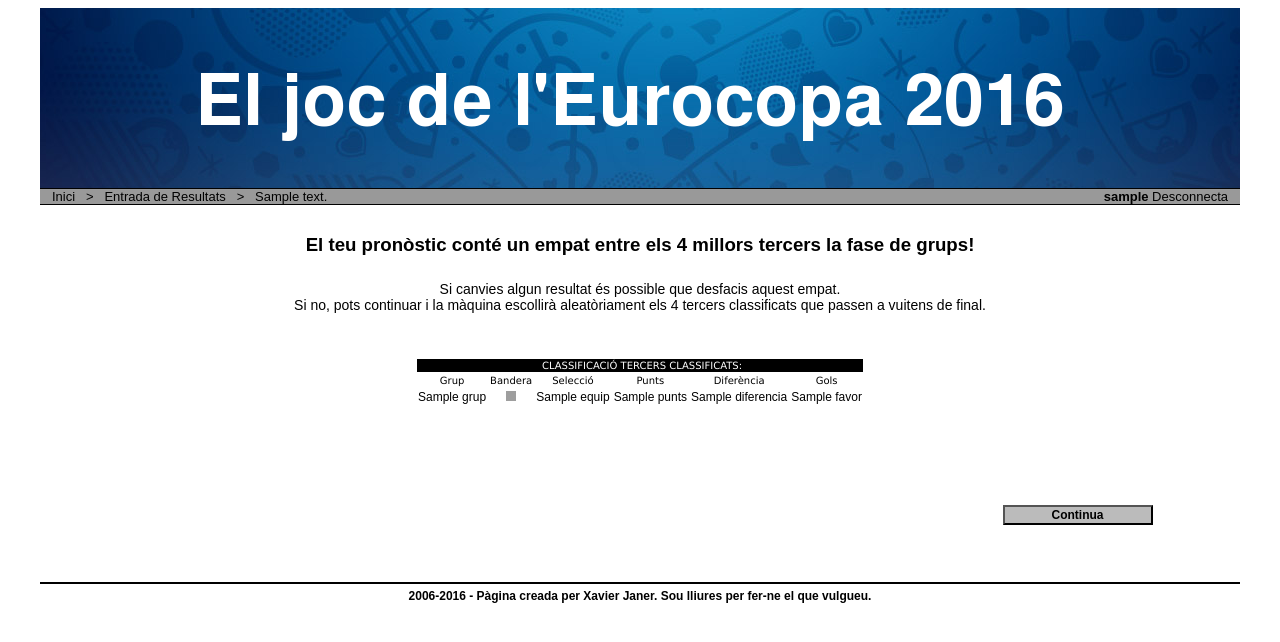
After one commit to xjaner/euro2016, a Django app: template joc/templates/joc/tercers.html in a window 1280 px wide. The commit adds this page. Shown: the top 642 px of the page. Run offline with Django 3.2, Linux system fonts and the light colour scheme; the template is opened without the code that fills it: most values are stand-ins (such as "Sample title", 1, 10 or a date in 2020); parts of the project's set-up code (start-up, migrations or seed data) failed here and were passed over; some libraries are stand-ins or nearby versions; grey boxes are pictures that could not be loaded.

Commit message:
Afegida la pantalla d'empat de tercers

```diff
--- a/assets/css/style.css
+++ b/assets/css/style.css
@@ -105,3 +105,31 @@ text-align: left;
 width: 48%;
 margin-right: 2%;
 }
+
+
+#classificacio_tercers
+{
+font-size: 12px;
+}
+
+#classificacio_tercers a
+{
+color: black;
+text-decoration: none;
+}
+
+#classificacio_tercers a:hover
+{
+text-decoration: underline;
+}
+
+#avis
+{
+font-size: 14px;
+}
+
+#avis a
+{
+font-size: 14px;
+color: black;
+}
--- /dev/null
+++ b/joc/templates/joc/tercers.html
@@ -0,0 +1,63 @@
+{% extends "joc/base.html" %}
+{% load i18n %}
+{% load staticfiles %}
+
+{% block stylesheets %}
+<link rel="stylesheet" type="text/css" href="{% static "css/style.css" %}">
+<link rel="stylesheet" type="text/css" href="{% static "css/estil_grup.css" %}">
+{% if not equips_classificacio %}
+<link rel="stylesheet" type="text/css" href="{% static "css/estil_eliminatoria.css" %}">
+{% endif %}
+{% endblock stylesheets %}
+
+{% block title %}Entrada dels resultats - {{ text_grup}}{% endblock %}
+
+{% block navegacio %}
+&nbsp;&nbsp;&gt;&nbsp;&nbsp;
+<a href="{% url 'joc:pronostic' %}">Entrada de Resultats</a>
+&nbsp;&nbsp;&gt;&nbsp;&nbsp;
+<a href="{% url 'joc:pronostic' %}?grup={{ grup }}">{{ text_grup }}</a>
+{% endblock navegacio %}
+
+{% block content %}
+
+<h4>
+El teu pronòstic conté un empat entre els 4 millors tercers la fase de grups!
+</h4>
+<div id="avis">
+Si canvies algun resultat és possible que desfacis aquest empat.<br>
+Si no, pots continuar i la màquina escollirà aleatòriament els 4 tercers classificats que passen a vuitens de final.
+</div>
+<br><br>
+<div id="classificacio_tercers">
+<table width="450" align="center">
+<tr><td colspan="6" class="dia">CLASSIFICACIÓ TERCERS CLASSIFICATS:</td></tr>
+<tr>
+<td class="negreta_bandera">Grup</td>
+<td class="negreta_bandera">Bandera</td>
+<td class="negreta">Selecció</td>
+<td class="negreta">Punts</td>
+<td class="negreta">Diferència</td>
+<td class="negreta">Gols</td>
+</tr>
+{% for tercer in tercers %}
+<tr>
+<td><a href="{% url 'joc:pronostic' %}?grup={{ tercer.equip.grup.nom }}">{{ tercer.equip.grup.nom }}</a></td>
+<td class="class_bandera"><img name="ban{{ forloop.counter0 }}" src="{% with 'banderes/'|add:tercer.equip.bandera as bandera %}{% static bandera %}{% endwith %}" height="{{ height_banderes }}" width="{{ width_banderes }}" border="{{ border_banderes }}"></td>
+<td class="classif"><a href="{% url 'joc:pronostic' %}?grup={{ tercer.equip.grup.nom }}">{{ tercer.equip.nom }}</a></td>
+<td align="center" class="classif">{{ tercer.punts }}</td>
+<td align="center" class="classif">{{ tercer.diferencia }}</td>
+<td align="center" class="classif">{{ tercer.favor }}</td>
+</tr>
+{% endfor %}
+</table>
+</div>
+
+<div class="boto_next">
+<form action="{% url 'joc:pronostic' %}" method="get">
+<input name="seguent" type="submit" class="boto_index" value="Continua">
+<input name="grup" type="hidden" value="G">
+</form>
+</div>
+
+{% endblock %}
```
Also changed, not shown: joc/utils.py (+4 -3 lines), joc/views/pronostic.py (+6 -1 lines).
